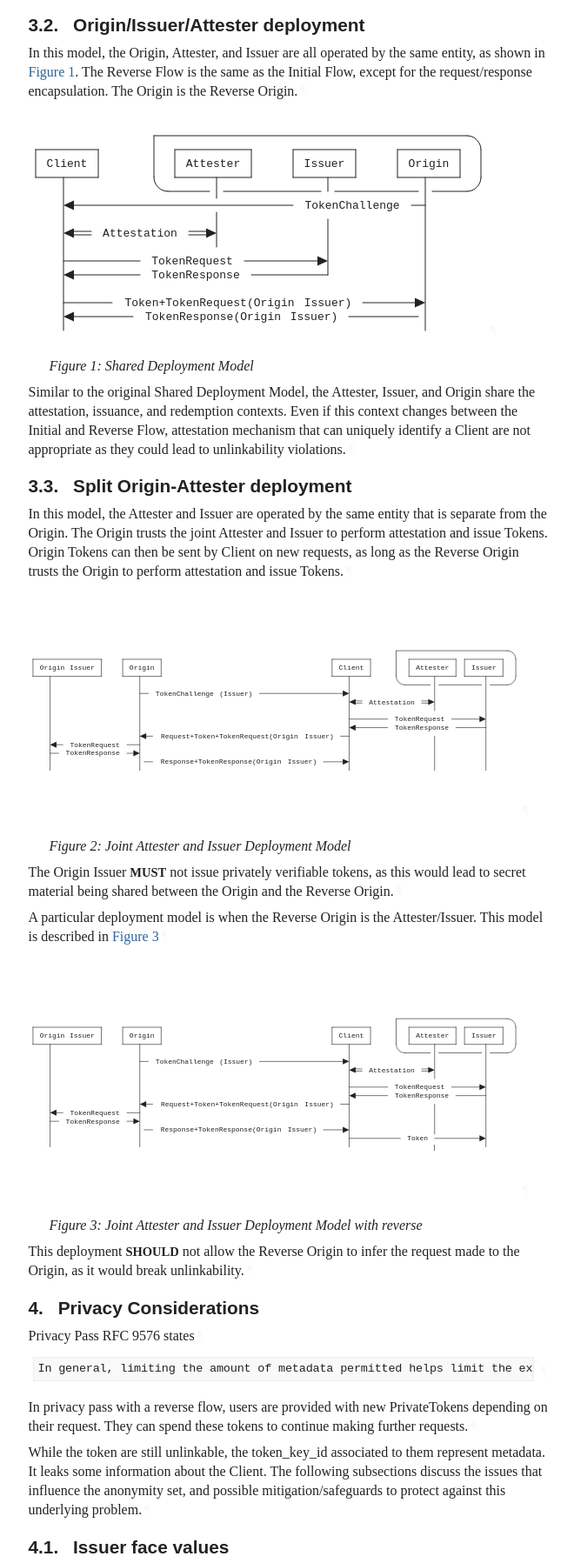
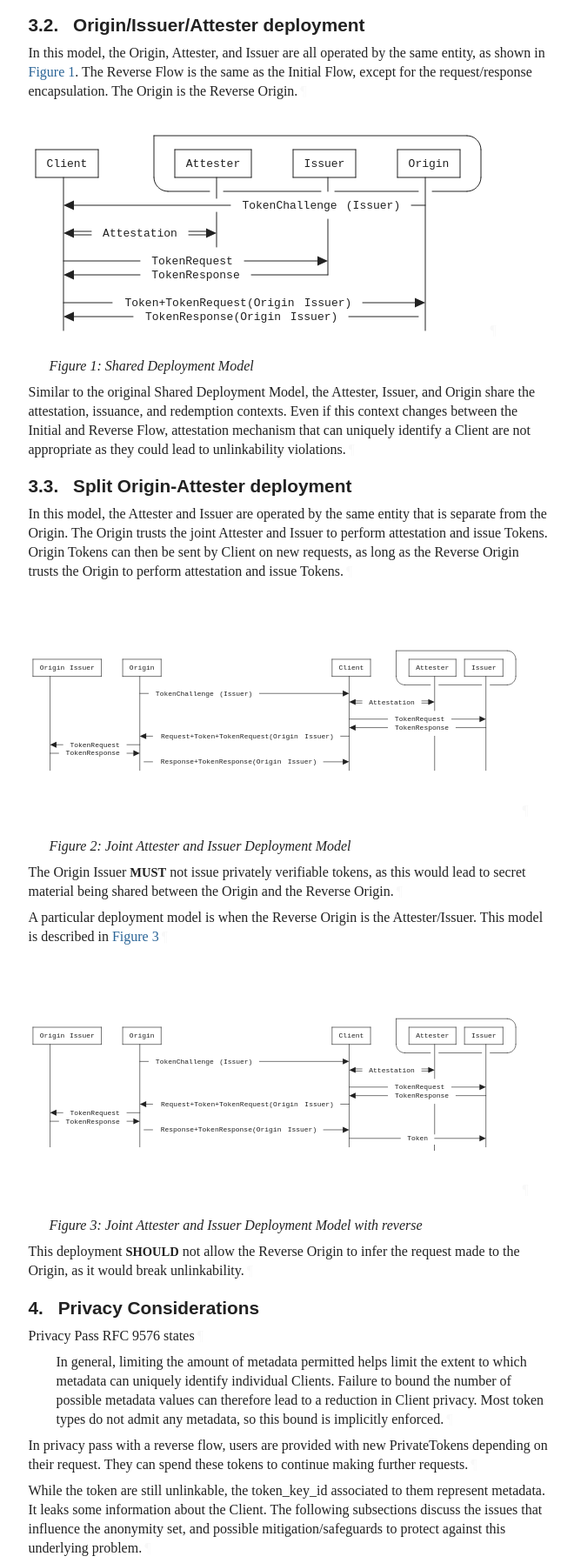
Before and after one commit to thibmeu/draft-meunier-privacypass-reverse-flow-informational, a plain HTML site: page draft-meunier-privacypass-reverse-flow-informational.html in a window 1280 px wide. Shown: the part 2449-4246 px from the top of the page at 87% size, without its empty margins (92-752 px from the left). Drawn offline with Linux system fonts and the light colour scheme; a web font is replaced by a local one.

Commit message:
Script updating gh-pages from 532c533. [ci skip]

```diff
--- a/draft-meunier-privacypass-reverse-flow-informational.html
+++ b/draft-meunier-privacypass-reverse-flow-informational.html
@@ -1401,7 +1401,7 @@ The Origin is the Reverse Origin.<a href="#section-3.2-1" class="pilcrow">¶</a>
                 <path d="M 224,96 L 336,96" fill="none" stroke="black"></path>
                 <path d="M 352,96 L 448,96" fill="none" stroke="black"></path>
                 <path d="M 464,96 L 504,96" fill="none" stroke="black"></path>
-                <path d="M 48,112 L 304,112" fill="none" stroke="black"></path>
+                <path d="M 48,112 L 232,112" fill="none" stroke="black"></path>
                 <path d="M 440,112 L 456,112" fill="none" stroke="black"></path>
                 <path d="M 48,142 L 72,142" fill="none" stroke="black"></path>
                 <path d="M 48,146 L 72,146" fill="none" stroke="black"></path>
@@ -1430,7 +1430,8 @@ The Origin is the Reverse Origin.<a href="#section-3.2-1" class="pilcrow">¶</a>
                   <text x="212" y="68">Attester</text>
                   <text x="340" y="68">Issuer</text>
                   <text x="460" y="68">Origin</text>
-                  <text x="372" y="116">TokenChallenge</text>
+                  <text x="300" y="116">TokenChallenge</text>
+                  <text x="396" y="116">(Issuer)</text>
                   <text x="128" y="148">Attestation</text>
                   <text x="188" y="180">TokenRequest</text>
                   <text x="192" y="196">TokenResponse</text>
@@ -1670,11 +1671,11 @@ to the Origin, as it would break unlinkability.<a href="#section-3.3-6" class="p
 <a href="#section-4" class="section-number selfRef">4. </a><a href="#name-privacy-considerations" class="section-name selfRef">Privacy Considerations</a>
       </h2>
 <p id="section-4-1">Privacy Pass RFC 9576 states<a href="#section-4-1" class="pilcrow">¶</a></p>
-<div class="alignLeft art-text artwork" id="section-4-2">
-<pre>
-In general, limiting the amount of metadata permitted helps limit the extent to which metadata can uniquely identify individual Clients. Failure to bound the number of possible metadata values can therefore lead to a reduction in Client privacy. Most token types do not admit any metadata, so this bound is implicitly enforced.
-</pre><a href="#section-4-2" class="pilcrow">¶</a>
-</div>
+<ul class="normal ulEmpty">
+<li class="normal ulEmpty" id="section-4-2.1">
+          <p id="section-4-2.1.1">In general, limiting the amount of metadata permitted helps limit the extent to which metadata can uniquely identify individual Clients. Failure to bound the number of possible metadata values can therefore lead to a reduction in Client privacy. Most token types do not admit any metadata, so this bound is implicitly enforced.<a href="#section-4-2.1.1" class="pilcrow">¶</a></p>
+</li>
+      </ul>
 <p id="section-4-3">In privacy pass with a reverse flow, users are provided with new PrivateTokens depending on their request. They can spend these tokens to continue making further requests.<a href="#section-4-3" class="pilcrow">¶</a></p>
 <p id="section-4-4">While the token are still unlinkable, the token_key_id associated to them represent metadata. It leaks some information about the Client. The following subsections discuss the issues that influence the anonymity set, and possible mitigation/safeguards to protect against this underlying problem.<a href="#section-4-4" class="pilcrow">¶</a></p>
 <div id="issuer-face-values">
@@ -1684,9 +1685,9 @@ In general, limiting the amount of metadata permitted helps limit the extent to
         </h3>
 <p id="section-4.1-1">When setting up a reverse flow deployment, an Origin <span class="bcp14">MAY</span> setup up multiple Issuers, and assign them some metadata to them. The amount of possible metadata grows as 2^(origin_issuers).<a href="#section-4.1-1" class="pilcrow">¶</a></p>
 <p id="section-4.1-2">We RECOMMEND that:
-    1. Origin defines their anonimity sets, and deploy no more than log2(#anonimity_sets). This bounds the possible anonimity sets by design.
-    2. Client to only send 1 PrivateToken per request. This is inline with RFC9577 and RFC (Web Authentication) which only allows one challenge response to be provided as part of Authorization HTTP header.
-    3. Issuers metadata to be publicly disclosed via an origin endpoint, and externally monitored<a href="#section-4.1-2" class="pilcrow">¶</a></p>
+1. Origin defines their anonimity sets, and deploy no more than log2(#anonimity_sets). This bounds the possible anonimity sets by design.
+2. Client to only send 1 PrivateToken per request. This is inline with RFC9577 and RFC (Web Authentication) which only allows one challenge response to be provided as part of Authorization HTTP header.
+3. Issuers metadata to be publicly disclosed via an origin endpoint, and externally monitored<a href="#section-4.1-2" class="pilcrow">¶</a></p>
 </section>
 </div>
 <div id="token-for-specific-clients">
@@ -1698,9 +1699,9 @@ In general, limiting the amount of metadata permitted helps limit the extent to
 <p id="section-4.2-2">Let's consider the following deployment: the Origin operates two issuers A and B. The Client sends Token_A, and (TokenRequest_A, TokenRequest_B). Issuer B is associated to a croissant aficionados.<a href="#section-4.2-2" class="pilcrow">¶</a></p>
 <p id="section-4.2-3">If a Client requests croissant, or sends Token_B, the origin will provide TokenResponse_B. If not, it provides TokenResponse_A.<a href="#section-4.2-3" class="pilcrow">¶</a></p>
 <p id="section-4.2-4">Over time, this means the Origin is able to track croissants aficionados.<a href="#section-4.2-4" class="pilcrow">¶</a></p>
-<p id="section-4.2-5">To mitigate this, we recommend:
-    1. The initial PrivateToken to be provided by an Issuer not in control of the Origin. The joint Origin/Attester/Issuer model <span class="bcp14">SHOULD NOT</span> be used.
-    2. Clients to reset their state regularly with the initial Issuer.<a href="#section-4.2-5" class="pilcrow">¶</a></p>
+<p id="section-4.2-5">To mitigate this, we RECOMMEND:
+1. The initial PrivateToken to be provided by an Issuer not in control of the Origin. The joint Origin/Attester/Issuer model <span class="bcp14">SHOULD NOT</span> be used.
+2. Clients to reset their state regularly with the initial Issuer.<a href="#section-4.2-5" class="pilcrow">¶</a></p>
 </section>
 </div>
 <div id="sending-multiple-tokens">
```
Also changed, not shown: draft-meunier-privacypass-reverse-flow-informational.txt (+12 -7 lines).
